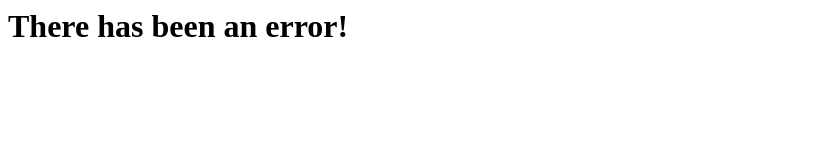
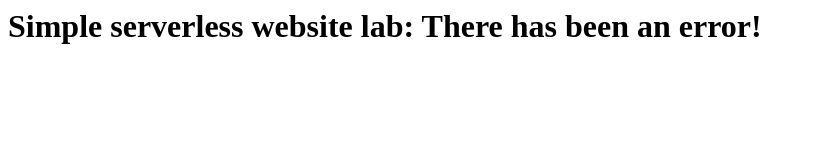
Before and after one commit to DavidHartman-Personal/simple-serverless-website, a plain HTML site: page www/error.html in a window 1280 px wide. Shown: the whole page, without its empty margins (0-814 px from the left). Drawn offline with Linux system fonts and the light colour scheme.

Commit message:
updated error page

```diff
--- a/www/error.html
+++ b/www/error.html
@@ -1 +1 @@
-<html><body><h1>There has been an error!</h1></body></html>
+<html><body><h1>Simple serverless website lab: There has been an error!</h1></body></html>
```
